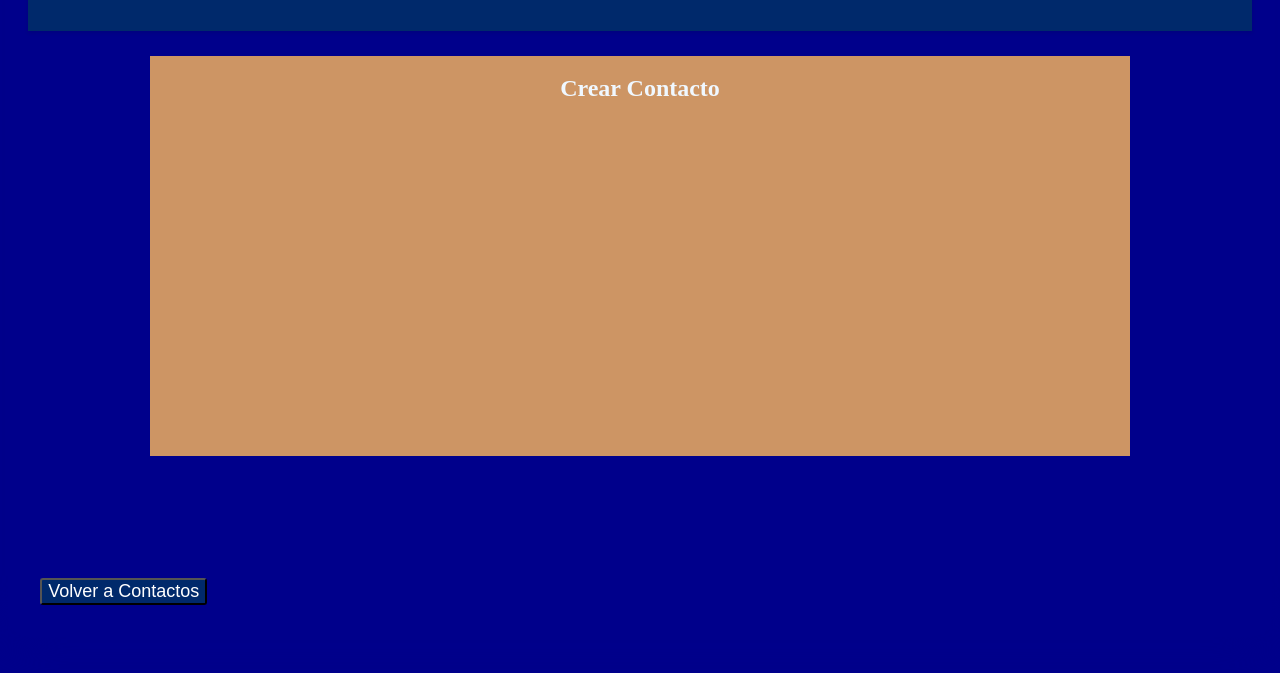
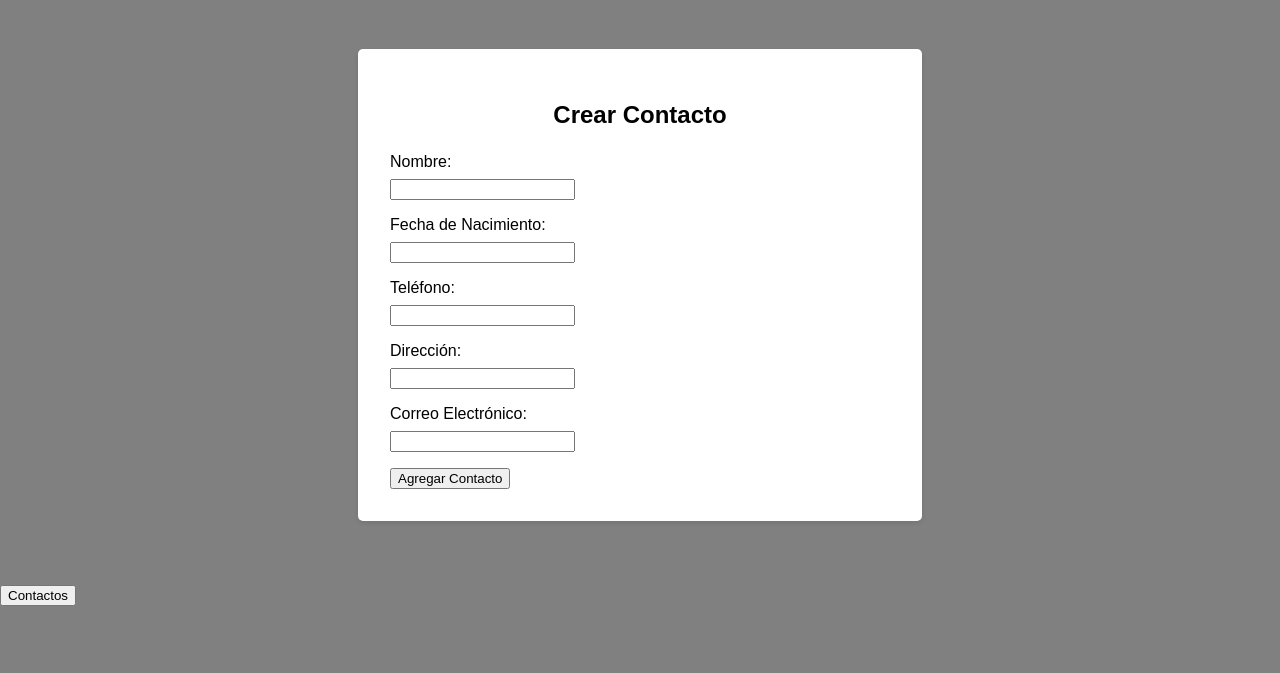
Before and after one commit to jquezada2022505/Laboratorio-PS-1, a plain HTML site: page assets/pages/agregarContacto.html in a window 1280 px wide. Shown: the part 127-800 px from the top of the page. Drawn offline with Linux system fonts and the light colour scheme.

Commit message:
Se modifico css y html de agregarContacto

```diff
--- a/assets/pages/agregarContacto.html
+++ b/assets/pages/agregarContacto.html
@@ -10,13 +10,33 @@
     <header>
         <h2>Agregar Contacto</h2>
     </header>
+    <div class="container">
+        <h2>Crear Contacto</h2>
+        <form id="contactoForm">
+            <div class="form-group">
+                <label for="Nombre">Nombre:</label>
+                <input type="text" id="nombre" name="nombre" required>
+            </div>
+            <div class="form-group">
+                <label for="nacimiento">Fecha de Nacimiento:</label>
+                <input type="text" id="nacimiento" name="nacimiento" required>
+            </div>
+            <div class="form-group">
+                <label for="telefono">Teléfono:</label>
+                <input type="text" id="telefono" name="telefono" required>
+            </div>
+            <div class="form-group">
+                <label for="direccion">Dirección:</label>
+                <input type="text" id="direccion" name="direccion" required>
+            </div>
+            <div class="form-group">
+                <label for="email">Correo Electrónico:</label>
+                <input type="text" id="email" name="email" required>
+            </div>
+            <button type="submit">Agregar Contacto</button>
+        </form>
+    </div>
 
-    <section>
-        <h1>
-            Crear Contacto
-        </h1>
-    </section>
-
-    <a href="../pages/contacto.html"><button>Volver a Contactos</button></a>
+    <a href="../pages/contacto.html"><button class="buttonMenuContactos">Contactos</button></a>
 </body>
 </html>
--- a/assets/styles/agregarContacto.css
+++ b/assets/styles/agregarContacto.css
@@ -1,19 +1,5 @@
-h2 {
-    color: white;
-    font-size: xx-large;
+header{
     font-family: Arial, Helvetica, sans-serif;
-    text-align: center;
-}
-
-body {
-    padding: 20px;
-    background-color: darkblue;
-    border-radius: 20px;
-    box-shadow: 0 0 50px darkblue;
-    color: aliceblue;
-}
-
-header {
     color: white;
     text-align: center;
     padding: 20px;
@@ -21,45 +7,33 @@ header {
     box-shadow: 0 2px 4px rgba(0, 0, 0, 0.1);
 }
 
-button {
-    margin: 1%;
-    margin-top: auto;
-    background-color: #00296b;
-    border-radius: 3px;
-    color: white;
-    font-size: large;
-    font-family: Arial, Helvetica, sans-serif;
+body {
+    font-family: Arial, sans-serif;
+    background-color: gray;
+    margin: 0;
+    padding: 0;
 }
 
-a {
-    text-decoration-line: none;
+.container {
+    width: 100%;
+    max-width: 500px;
+    margin: 5% auto;
+    padding: 2em;
+    background-color: #fff;
+    border-radius: 5px;
+    box-shadow: 0 2px 5px rgba(0, 0, 0, 0.1);
 }
 
-section {
-    height: 50vh;
-    display: flex;
-    flex-direction: column;
-    align-items: center;
-    background-color: #cd9564;
-    margin: 10%;
+h2 {
     text-align: center;
-    margin-top: 2%;
+    margin-bottom: 1em;
 }
 
-.contact-list {
-    list-style: none;
-    padding: 0;
-    margin: 0;
+.form-group {
+    margin-bottom: 1em;
 }
 
-.contact-item {
-    background-color: #fff;
-    border-radius: 5px;
-    padding: 20px;
-    margin-bottom: 20px;
-    box-shadow: 0 2px 4px rgba(0, 0, 0, 0.1);
+label {
+    display: block;
+    margin-bottom: 0.5em;
 }
-
-.contact-item h3 {
-    margin-top: 0;
-}
```
